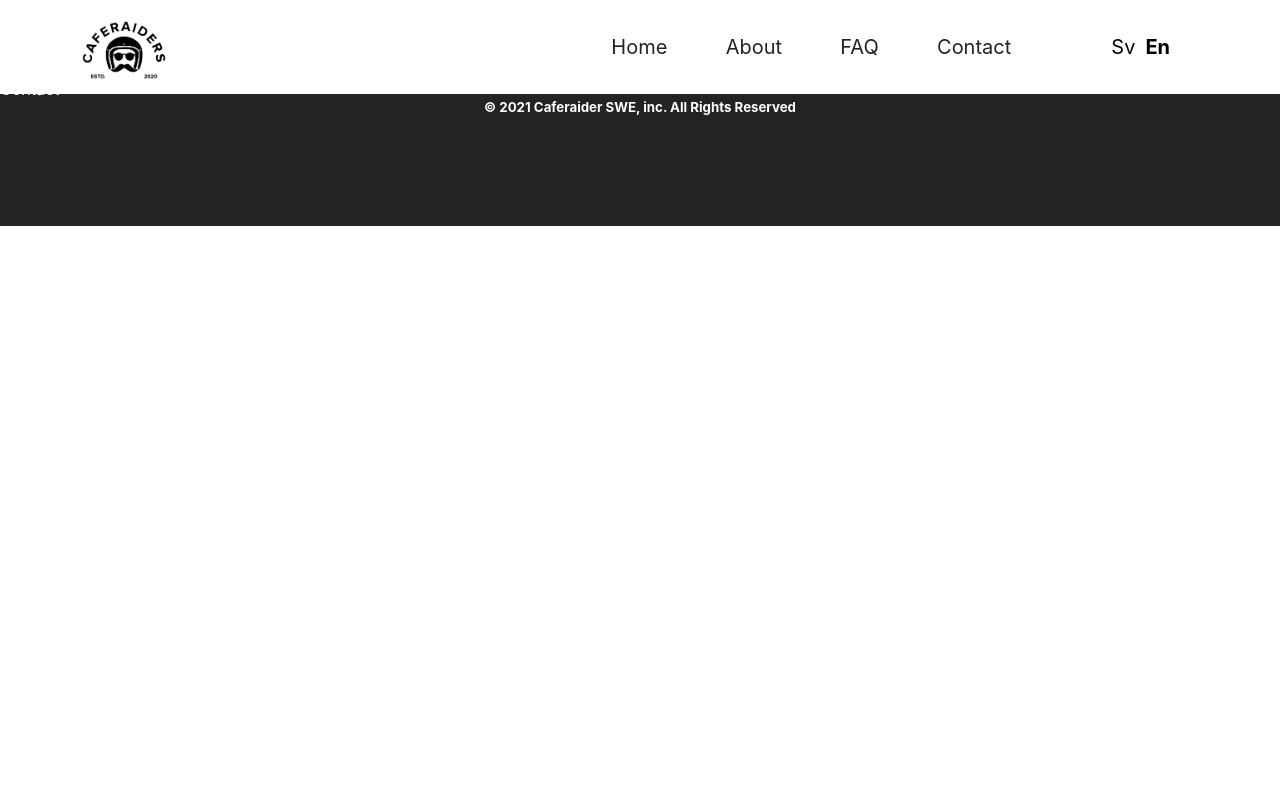
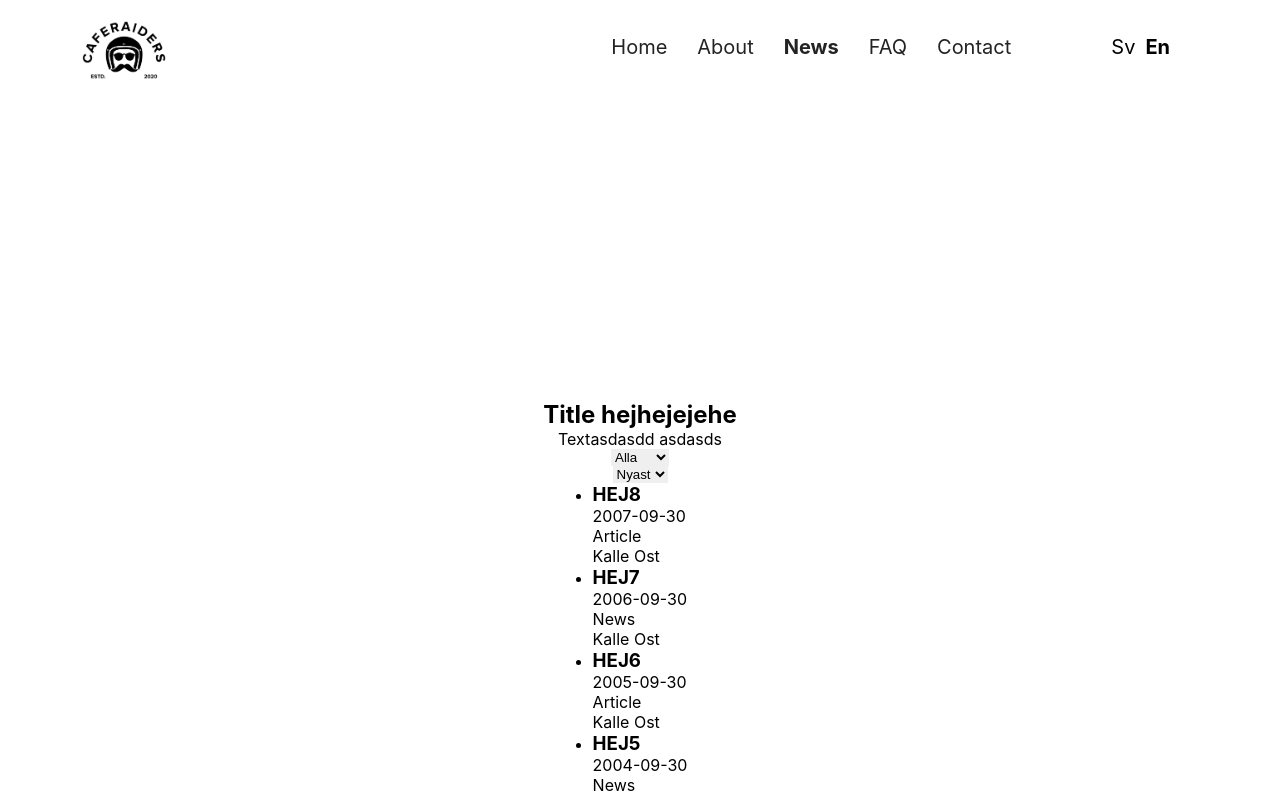
Before and after one commit to SamuelMeijer/agile-project-group5, a React (Create React App) app: page /news in a window 1280 px wide. Shown: the top 797 px of the page. Built offline with nearby package versions, Linux system fonts and the light colour scheme.

Commit message:
Adding functionality for news-component

```diff
--- a/src/components/Header/Header.js
+++ b/src/components/Header/Header.js
@@ -26,11 +26,14 @@ function Header() {
                         <NavLink exact to='about' activeStyle={{fontWeight: "bold"}}>
                             <Trans i18nKey= "header.secondLink">Om oss</Trans>
                         </NavLink>
+                        <NavLink exact to='news' activeStyle={{fontWeight: "bold"}}>
+                            <Trans i18nKey= "header.thirdLink">Nyheter</Trans>
+                        </NavLink>
                         <NavLink exact to='faq' activeStyle={{fontWeight: "bold"}}>
-                            <Trans i18nKey= "header.thirdLink">Vanliga frågor</Trans>
+                            <Trans i18nKey= "header.fourthLink">Vanliga frågor</Trans>
                         </NavLink>
                         <NavLink exact to='contact' activeStyle={{fontWeight: "bold"}}>
-                            <Trans i18nKey= "header.fourthLink">Kontakt</Trans>
+                            <Trans i18nKey= "header.fifthLink">Kontakt</Trans>
                         </NavLink>
                     </nav>
                     <div className={Styles.changeLang}>
--- a/src/components/News/News.js
+++ b/src/components/News/News.js
@@ -1,14 +1,104 @@
 import Styles from './news.module.css'
+
+import { useState, useEffect } from 'react';
 
 import { useTranslation, Trans } from 'react-i18next';
 
 function News() {
     const { t, i18n } = useTranslation();
 
+    // Defining state for 'clickedQuestion'
+    const [content, setContent] = useState([]);
+    const [filteredContent, setFilteredContent] = useState([]);
+    const [categoryFilter, setCategoryFilter] = useState('all');
+    const [dateFilter, setDateFilter] = useState('newest');
+
+    if (dateFilter === 'newest') {
+        filteredContent.sort(decending)
+    } else {
+        filteredContent.sort(acending)
+    };
+
+    function handleCategoryChange (event) {
+        setCategoryFilter(event.target.value)
+
+        if (event.target.value === 'news') {
+            let newArr = content.filter(element => element.category === 'News');
+            setFilteredContent(newArr)
+        } else if (event.target.value === 'article') {
+            let newArr = content.filter(element => element.category === 'Article');
+            setFilteredContent(newArr)
+        } else {
+            setFilteredContent(content);
+        };
+    };
+
+    function handleDateChange (event) {
+        setDateFilter(event.target.value)
+    };
+
+    function acending (a, b) {
+        return Date.parse(a.date) - Date.parse(b.date);
+    };
+
+    function decending (a, b) {
+        return Date.parse(b.date) - Date.parse(a.date);
+    };
+
+    useEffect(() => {
+        let arr = t('news', { returnObjects: true })['content'];
+
+        setContent(arr);
+        setFilteredContent(arr);
+    }, []);
+
     return (
-        <div>
+        <section id={ Styles.newsWrapper }>
+            <h1>
+                <Trans i18nKey="news.title"></Trans>
+            </h1>
 
-        </div>
+            <p>
+                <Trans i18nKey="news.text"></Trans>
+            </p>
+
+            <select onChange={ handleCategoryChange }>
+                <option defaultValue value="all">
+                        Alla
+                </option>
+                <option value="news">
+                        News
+                </option>
+                <option value="article">
+                        Article
+                </option>
+            </select>
+
+            <select onChange={ handleDateChange }>
+                <option defaultValue value="newest">
+                        Nyast
+                </option>
+                <option value="oldest">
+                        Äldst
+                </option>
+            </select>
+
+            <ul className={ Styles.menu }>
+
+                {   filteredContent.map( (content) => {
+                    return (
+                        <li key={ content.id }>
+                            <h3>{content.title}</h3>
+                            <p>{content.date}</p>
+                            <p>{content.category}</p>
+                            <p>{content.author}</p>
+                        </li>
+                    )
+                    })
+                }
+            </ul>
+
+        </section>
     )
 }
 
--- a/src/components/News/news.module.css
+++ b/src/components/News/news.module.css
@@ -0,0 +1,12 @@
+#newsWrapper {
+    width: 100%;
+    height: 100%;
+    margin-bottom: 98px;
+
+    margin-top:400px;
+
+    display: flex;
+    flex-direction: column;
+    justify-content: center;
+    align-items: center;
+}
--- a/src/i18n.js
+++ b/src/i18n.js
@@ -20,8 +20,9 @@ i18n.use(Backend).use(LanguageDetector).use(initReactI18next).init({
                 header: {
                     firstLink: 'Home',
                     secondLink: 'About',
-                    thirdLink: 'FAQ',
-                    fourthLink: 'Contact',
+                    thirdLink: 'News',
+                    fourthLink: 'FAQ',
+                    fifthLink: 'Contact',
                     title: 'We got the best bikes',
                     firstDesc: 'Caferaiders offers the best bikes on the market. We promise you high quality build bikes that you will love!',
                     btn: 'SEE BIKES',
@@ -45,6 +46,76 @@ i18n.use(Backend).use(LanguageDetector).use(initReactI18next).init({
                     about: 'About Us',
                     desc: 'Motorcycles are our passion. Together we have more than 30 years experience from selling, servicing and riding motorcyckels. We offer the best motorcycles at the lowest prices and will always ne there for our customers.',
                     employees: 'Employees',
+                },
+                news: {
+                    title: 'Title hejhejejehe',
+                    text: 'Textasdasdd  asdasds',
+                    content: [
+                        {
+                            id: 0,
+                            title: 'HEJ1',
+                            date: '2000-09-30',
+                            author: 'Kalle Ost',
+                            category: 'News',
+                            content: 'MASSA JÄVA TEXT'
+                        },
+                        {
+                            id: 1,
+                            title: 'HEJ2',
+                            date: '2001-09-30',
+                            author: 'Kalle Ost',
+                            category: 'Article',
+                            content: 'MASSA JÄVA TEXT'
+                        },
+                        {
+                            id: 2,
+                            title: 'HEJ3',
+                            date: '2002-09-30',
+                            author: 'Kalle Ost',
+                            category: 'News',
+                            content: 'MASSA JÄVA TEXT'
+                        },
+                        {
+                            id: 3,
+                            title: 'HEJ4',
+                            date: '2003-09-30',
+                            author: 'Kalle Ost',
+                            category: 'Article',
+                            content: 'MASSA JÄVA TEXT'
+                        },
+                        {
+                            id: 4,
+                            title: 'HEJ5',
+                            date: '2004-09-30',
+                            author: 'Kalle Ost',
+                            category: 'News',
+                            content: 'MASSA JÄVA TEXT'
+                        },
+                        {
+                            id: 5,
+                            title: 'HEJ6',
+                            date: '2005-09-30',
+                            author: 'Kalle Ost',
+                            category: 'Article',
+                            content: 'MASSA JÄVA TEXT'
+                        },
+                        {
+                            id: 6,
+                            title: 'HEJ7',
+                            date: '2006-09-30',
+                            author: 'Kalle Ost',
+                            category: 'News',
+                            content: 'MASSA JÄVA TEXT'
+                        },
+                        {
+                            id: 7,
+                            title: 'HEJ8',
+                            date: '2007-09-30',
+                            author: 'Kalle Ost',
+                            category: 'Article',
+                            content: 'MASSA JÄVA TEXT'
+                        }
+                    ]
                 },
                 faq: {
                     description: 'Here is a collection of the most frequently asked questions',
@@ -96,9 +167,10 @@ i18n.use(Backend).use(LanguageDetector).use(initReactI18next).init({
             translation: {
                 header: {
                     firstLink: 'Hem',
-                    secondLink: 'Om oss',
-                    thirdLink: 'Vanliga frågor',
-                    fourthLink: 'Kontakt',
+                    secondLink: 'Om Oss',
+                    thirdLink: 'Nyheter',
+                    fourthLink: 'FAQ',
+                    fifthLink: 'Kontakt',
                     title: 'Vi har de bästa MC:n',
                     firstDesc: 'Caferaiders erbjuder de bästa cyklarna på marknaden. Vi lovar dig cyklar av hög kvalitet som du kommer att älska!',
                     btn: 'SE MC',
@@ -122,6 +194,19 @@ i18n.use(Backend).use(LanguageDetector).use(initReactI18next).init({
                     about: 'Om Oss',
                     desc: 'Motorcyklar är våran passion. Tillsammans har vi mer än 30 års erfarenhet från försäljning, service och körande av motorcyklar. Vi erbjuder de bästa motorcycklarna till de lägsta priserna och kommer alltid att finnas där för våra kunder.',
                     employees: 'Anställda'
+                },
+                news: {
+                    title: 'Title',
+                    text: 'Text',
+                    content: [
+                        {
+                            title: 'HEJ',
+                            date: '2020-09-30',
+                            author: 'Kalle Ost',
+                            category: 'Article/News',
+                            content: 'MASSA JÄVA TEXT'
+                        }
+                    ]
                 },
                 faq: {
                     description: 'Här har vi samlat några av de vanligaste frågorna',
```
